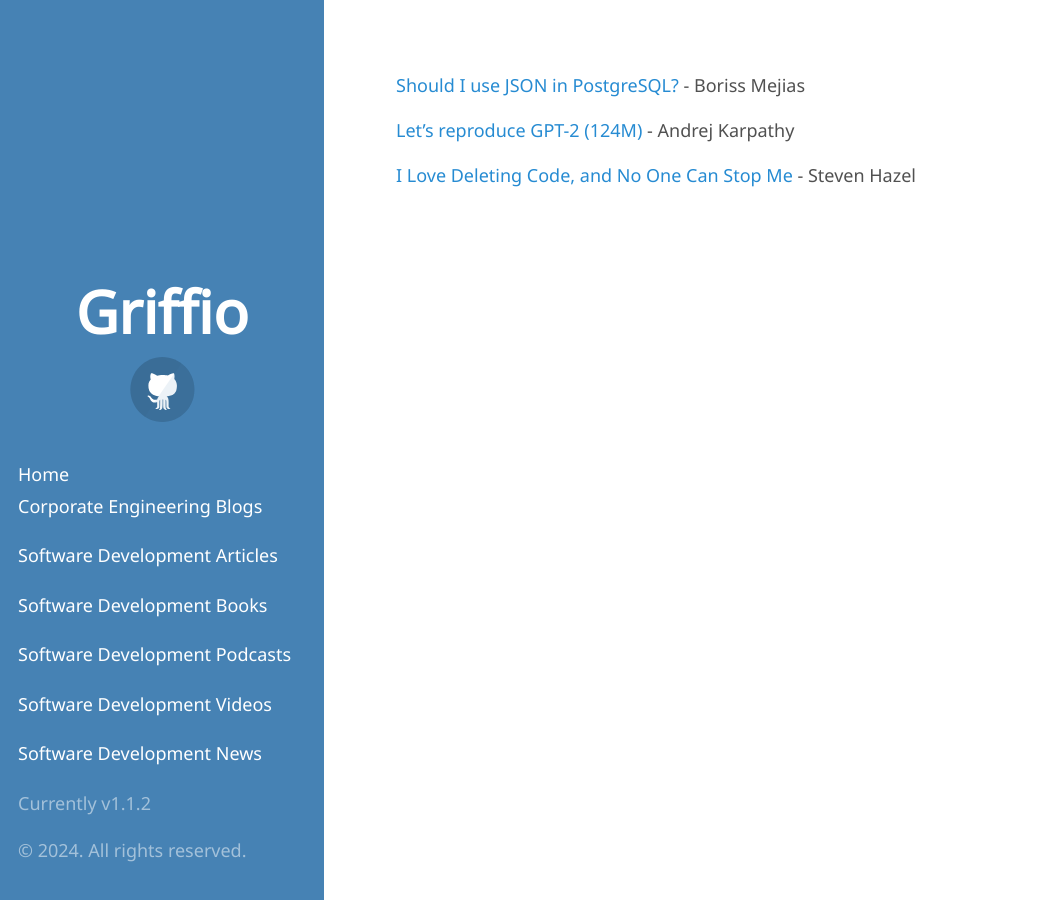
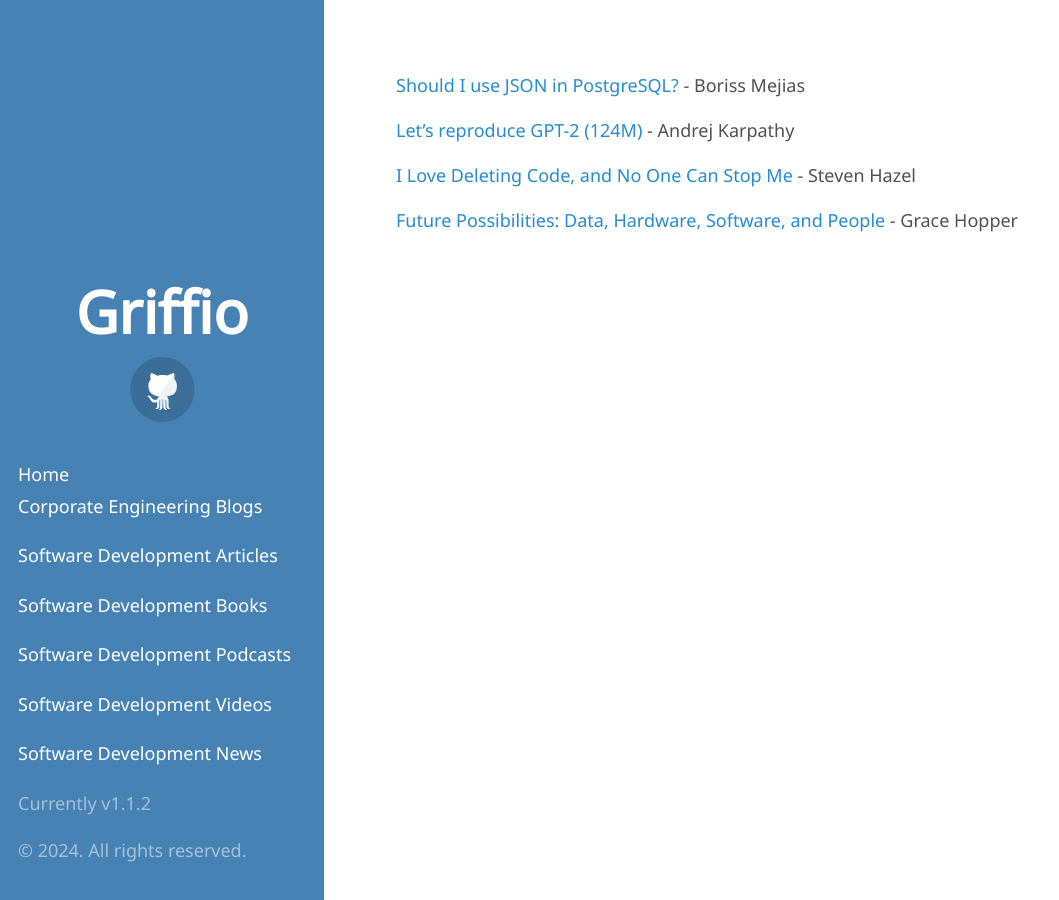
Before and after one commit to griffio/griffio.github.io, a Jekyll site: the page built from tech_talks_highlighted_2024.md, in a window 1280 px wide. Shown: the whole page, without its empty margins (0-1059 px from the left). Built offline with Jekyll 4.4.1, drawn with Linux system fonts in a browser that asks for light colours; some web fonts are replaced; our own code applies the rules of GitHub Pages for plain Markdown files.

Commit message:
Update tech_talks_highlighted_2024.md

```diff
--- a/tech_talks_highlighted_2024.md
+++ b/tech_talks_highlighted_2024.md
@@ -3,3 +3,5 @@
 [Let's reproduce GPT-2 (124M)](https://www.youtube.com/watch?v=l8pRSuU81PU) - Andrej Karpathy
 
 [I Love Deleting Code, and No One Can Stop Me](https://www.youtube.com/watch?v=y376JcBl1t8) - Steven Hazel
+
+[Future Possibilities: Data, Hardware, Software, and People](https://www.youtube.com/watch?v=si9iqF5uTFk) - Grace Hopper
```
